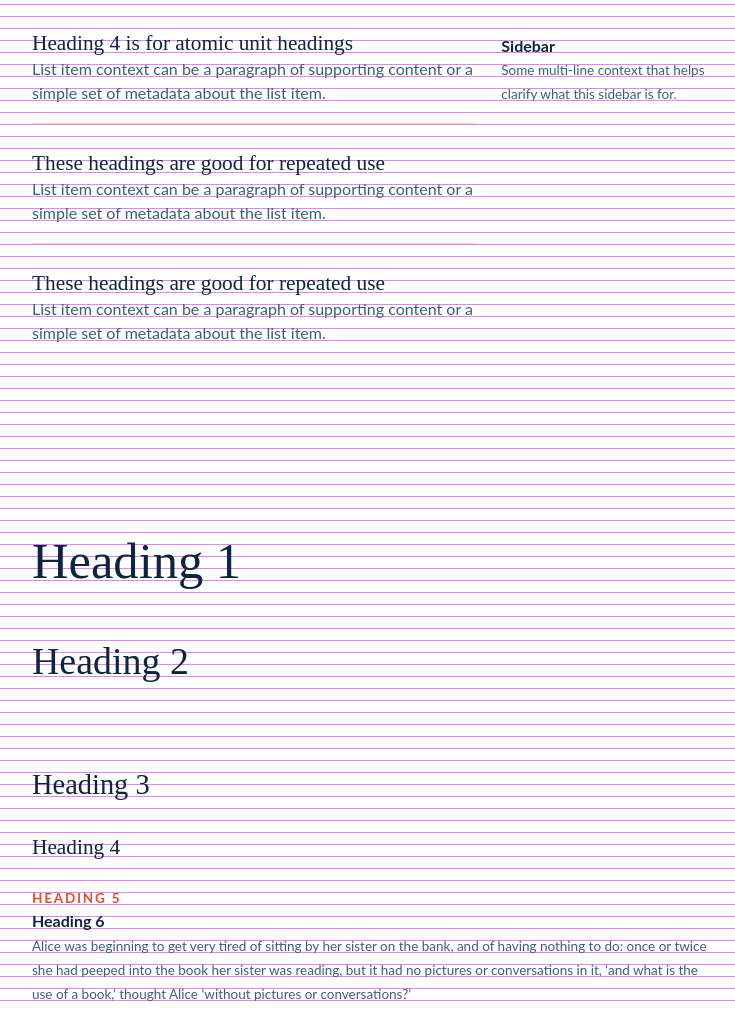
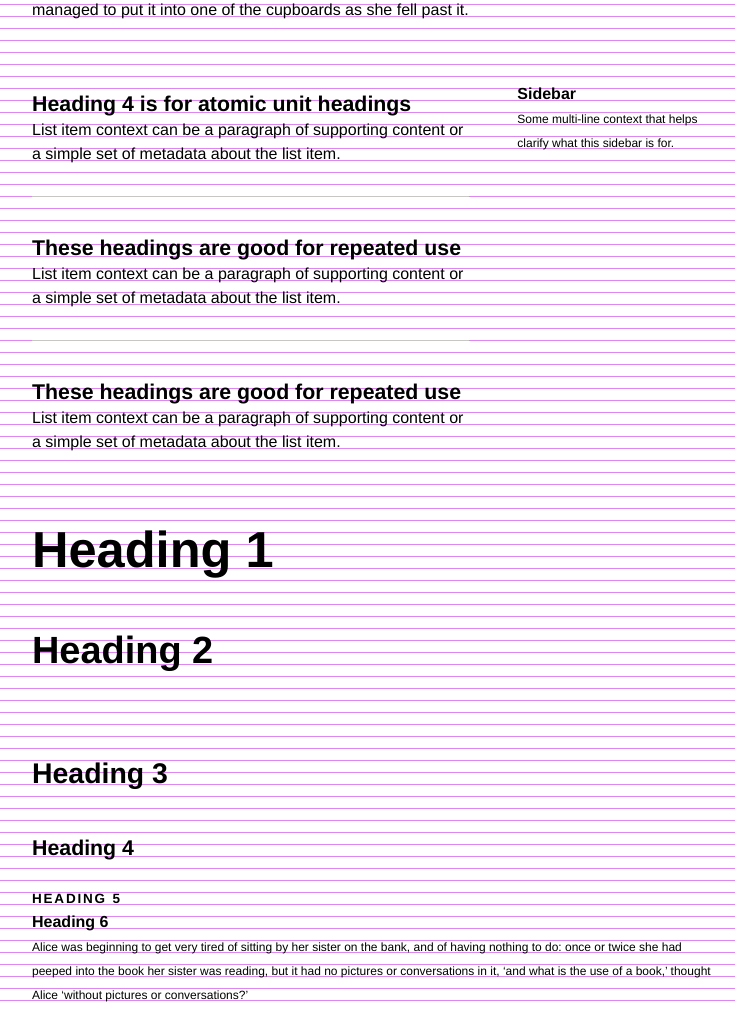
Before and after one commit to matthewferry/simple-css, a website: page index.html in a window 1280 px wide. Shown: the part 1100-2109 px from the top of the page, without its empty margins (268-1003 px from the left). Drawn offline with nearby package versions, Linux system fonts and the light colour scheme; files that its build step writes are made by us from their sources.

Commit message:
Makes baseline grid and font more generic for wider use.
The previous iteration was specific to an implementation, and this makes it slightly more accessible for wider use

```diff
--- a/index.html
+++ b/index.html
@@ -3,15 +3,8 @@
   <meta charset="utf-8">
   <title>Test components</title>
   <link href="dist/index.css" rel="stylesheet" type="text/css">
-  <!-- <link rel="stylesheet" href="http://basehold.it/12"> -->
   <meta name="viewport" content="initial-scale=1">
   <style>
-    body, h5, h6 { color: #3E5D7C; font-family: "Lato", sans-serif; }
-    h5, h6 { font-weight: bold; }
-    h1, h2, h3, h4 { font-family: "Arvo", serif; font-weight: normal; }
-    h1, h2, h3, h4, h5, h6 { color: #102441; }
-    h5 { color: #ED4E29; }
-
     .baselineGrid {
       background-image: -webkit-linear-gradient(top, #BD0FE1 0, rgba(255, 255, 255, 0)1px);
       background-image: -moz-linear-gradient(top, #BD0FE1 0, rgba(255, 255, 255, 0)1px);
@@ -86,7 +79,7 @@
         of killing somebody, so managed to put it into one of the cupboards as
         she fell past it.
       </p>
-      <div class="grid grid-withGutter" style="padding: 3rem 0 15rem;">
+      <div class="grid grid-withGutter" style="padding: 3rem 0 5rem;">
         <div class="grid_cell u-size2of3">
           <h4>Heading 4 is for atomic unit headings</h5>
           <p>
--- a/lib/base/typography.css
+++ b/lib/base/typography.css
@@ -9,9 +9,8 @@ baseline grid
 */
 
 :root {
-  --cap-height-heading: .74;
-  --cap-height-body-normal: .72;
-  --cap-height-body-bold: .725;
+  --cap-height-regular: 0.7175;
+  --cap-height-bold: 0.72;
 }
 
 html {
@@ -20,7 +19,7 @@ html {
 
 body {
   color: black;
-  font-family: sans-serif;
+  font-family: var(--base-font-family);
   font-size: var(--base-font-size);
   line-height: var(--base-spacing-unit);
 }
@@ -29,41 +28,41 @@ h1 {
   /* ~50px (1.333^4 @16px) */
   font-size: 4.213987555557137rem;
   line-height: 5rem;
-  margin: 0 0 1.059165395556140865rem;
-  padding-top: 0.9408346044438591rem;
+  margin: 0 0 1.0170255200005693rem;
+  padding-top: 0.9829744799994307rem;
 }
 
 h2 {
   /* ~38px (1.333^3 @16px) */
   font-size: 3.1604914567907163rem;
   line-height: 4rem;
-  margin: 0 0 2.169371839012565rem;
-  padding-top: 2.8306281609874351rem;
+  margin: 0 0 2.13776692444465777rem;
+  padding-top: 2.8622330755553422rem;
 }
 
 h3 {
   /* ~28px (1.333^2 @16px) */
   font-size: 2.3703691851853335rem;
   line-height: 3rem;
-  margin: 0 0 0.37702659851857356rem;
-  padding-top: 4.6229734014814264rem;
+  margin: 0 0 0.35332290666672017rem;
+  padding-top: 4.6466770933332798rem;
 }
 
 h4 {
   /* ~21px (1.333^1 @16px) */
   font-size: 1.7777773333333335rem;
-  line-height: 2rem;
-  margin: 0 0 -0.34223238666666655rem;
-  padding-top: 2.34223238666666655rem;
+  line-height: 3rem;
+  margin: 0 0 -0.8600101599999999rem;
+  padding-top: 2.8600101599999999rem;
 }
 
 h5 {
-  /* ~14px (1.333^-2 @24px) */
+  /* ~12px (1.333^-1 @16px) */
   font-size: 1.1250005625002109rem;
   letter-spacing: 0.1333333em;
   line-height: 2rem;
-  margin: 0 0 -0.5921972960936737rem;
-  padding-top: 2.5921972960936737rem;
+  margin: 0 0 -0.6400099099999775rem;
+  padding-top: 2.6400099099999775rem;
   text-transform: uppercase;
 }
 
@@ -71,14 +70,14 @@ h6 {
   /* ~16px (1.333^0 @16px) */
   font-size: 1.3333333333333333rem;
   line-height: 2rem;
-  margin: 0 0 -0.5166766666666667rem;
-  padding-top: 0.5166766666666667rem;
+  margin: 0 0 -0.52001rem;
+  padding-top: 0.52001rem;
 }
 
 p {
-  padding-top: 0.5066766666666667rem;
+  padding-top: 0.52001rem;
   margin-top: 0;
-  margin-bottom: -0.5066766666666667rem;
+  margin-bottom: -0.52001rem;
 }
 
 p + p {
--- a/lib/base/variables.css
+++ b/lib/base/variables.css
@@ -6,9 +6,13 @@
 
 :root {
   --root-font-size: 75%;
-  --base-font-family: "Helvetica Neue", Helvetica, Arial, Tahoma, sans-serif;
+  --base-font-family: Helvetica, Arial, Tahoma, sans-serif;
   --base-font-size: 1.3333333333333333rem;
   --base-spacing-unit: 2rem;
 
-  --color-brown-medium: #E4E0D4;
+  --color-black: #000;
+  --color-white: #fff;
+  --color-gray-dark: #9f9e9e;
+  --color-gray-medium: #c7c6c5;
+  --color-gray-light: #dddcdb;
 }
--- a/lib/components/grid.css
+++ b/lib/components/grid.css
@@ -6,7 +6,7 @@ No explicit widths are set by default on grid cells. Rely on combining
 */
 
 :root {
-  --grid-gutter-size: var(--base-spacing-unit);
+  --grid-gutter-size: calc(2 * var(--base-spacing-unit));
 }
 
 .grid {
--- a/lib/components/rule.css
+++ b/lib/components/rule.css
@@ -8,14 +8,14 @@ Rule utilities to override the standard 1px rule of an `hr`
 */
 
 :root {
-  --rule-background-color: var(--color-brown-medium);
+  --rule-background-color: var(--color-gray-medium);
 }
 
 hr,
 .rule {
   border: none;
   margin: 0;
-  padding: 2rem 0;
+  padding: 3rem 0;
 }
 
 hr::before,
```
Also changed, not shown: index.js (+19 -19 lines), lib/utilities/text.css.
